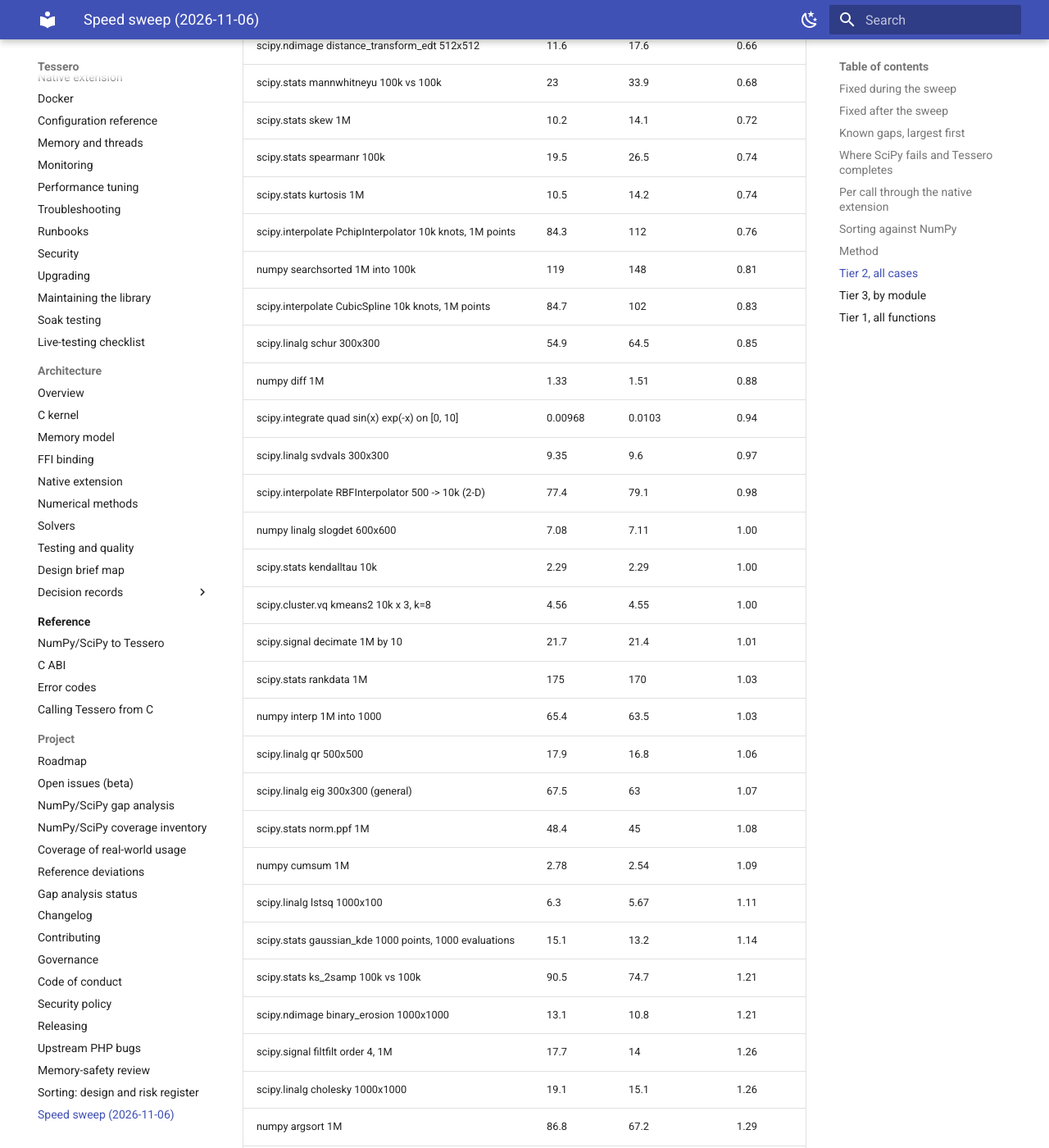
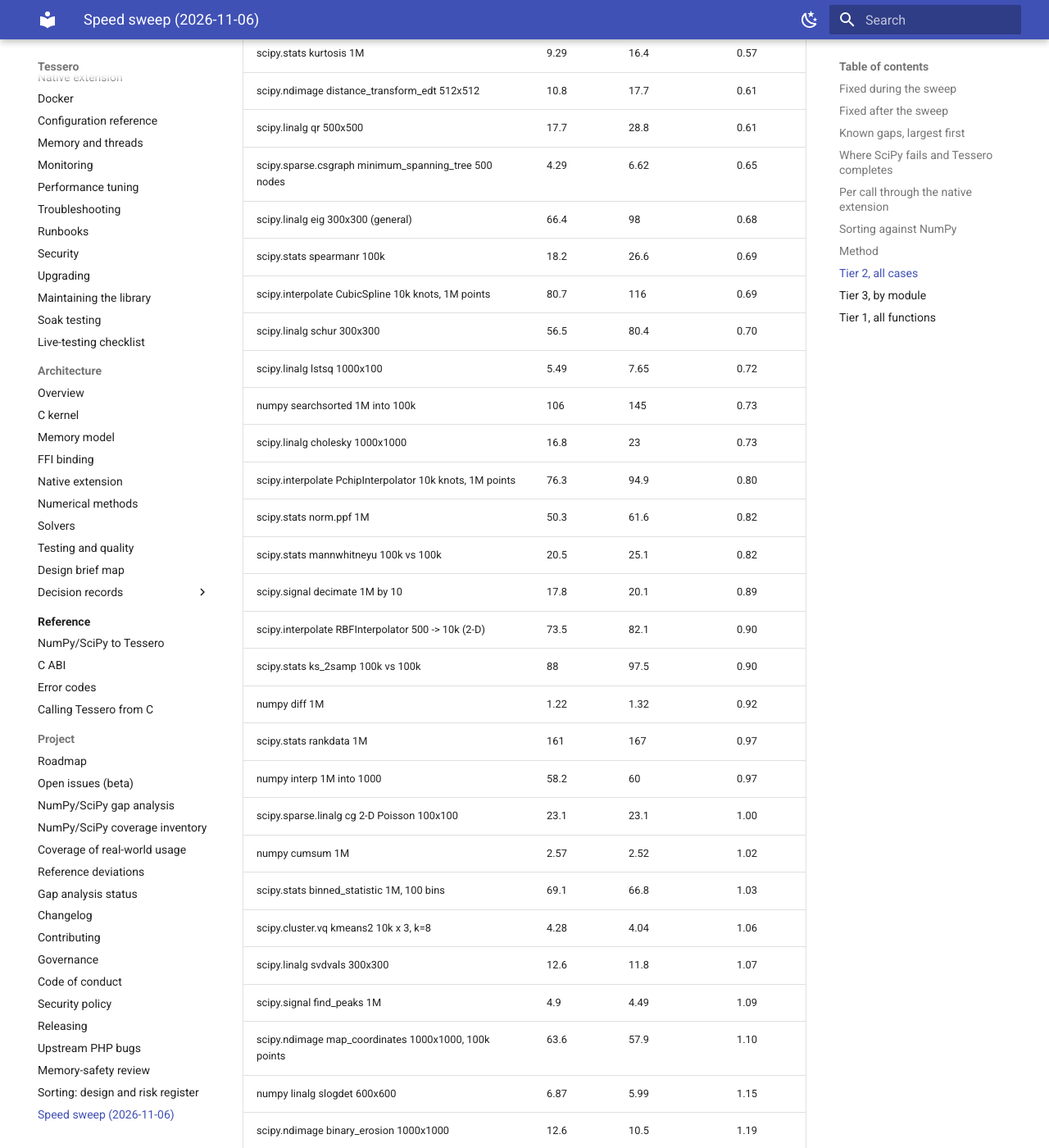
Before and after one commit to DMJ-CV-91913/tessero, an MkDocs documentation site: the page built from docs/project/speed-sweep.md, in a window 1280 px wide and 1400 px high, scrolled down 7764 px. Shown: the whole window at 82% size. Built offline with MkDocs 1.6.1 and Material for MkDocs 9.7.7, drawn with Linux system fonts in a browser that asks for light colours; some of the changed text lies outside the part shown.

Commit message:
docs(speed): tier 2 re-timed on 018dfe79 -- all 84 cases run, faster on 35 (geomean 1.25)
After sort() became the AVX2 sort, the KDTree builds once and the sparse solvers take CSR input, the
tier-2 table is re-timed on 018dfe79: all 84 calls now run on both sides (the three sparse cases had
failed: the solvers took dense matrices only). Geomean 1.25 (was 1.34), Tessero faster on 35 (was 28
of 81): clearly faster on 30, within 10% on 11, clearly slower on 43. spsolve on a 100k tridiagonal
matrix 17 ms vs SciPy 58 ms; cg on the grid Poisson system level with SciPy.

Best of three alternating runs per side (load average 5-10 on 8 cores). Known gaps updated from the
new table; the sparse-input gap row is replaced by eigsh on CSR (2.2 s vs 0.42 s: full
reorthogonalization and the deflation searches for repeated eigenvalues). One method paragraph now
describes the current table. benchmarks.md summary row too. Headings and table headers unchanged.

Co-Authored-By: Claude Opus 5.5 <noreply@anthropic.com>

```diff
--- a/docs/project/speed-sweep.md
+++ b/docs/project/speed-sweep.md
@@ -7,14 +7,14 @@ AVX2; PHP 8.5, FFI backend). A ratio is Tessero time / reference time: below 1,
 | tier | what is timed | timed on both sides | geomean ratio | Tessero faster |
 |---|---|---|---|---|
 | 1 | all `scipy.special` element-wise functions, 100,000 values each (the parity fixture inputs, tiled) | 212 functions | **1.05** | 31 |
-| 2 | 84 heavier calls at realistic sizes (linalg, FFT, signal, ndimage, interpolate, integrate, optimize, stats, sparse, csgraph, spatial, cluster), re-timed after the fixes below | 81 cases | **1.34** | 28 |
+| 2 | 84 heavier calls at realistic sizes (linalg, FFT, signal, ndimage, interpolate, integrate, optimize, stats, sparse, csgraph, spatial, cluster), re-timed after the fixes below | 84 cases | **1.25** | 35 |
 | 3 | per-call latency of every parity fixture call (small inputs) | 1,015 functions, 15,117 cases | **0.62** | 615 |
 
 Reading it: on small inputs (tier 3) the fixed cost of a call dominates, and Tessero's compiled kernels behind one
 FFI call beat SciPy's Python-level wrappers (stats 0.06, csgraph 0.04, signal 0.28); NumPy's own core functions are
 the exception (np 3.20), as they are C all the way down. On element-wise math at 100,000 values (tier 1) the two are
 on a par. On heavy calls (tier 2) Tessero is ahead on optimizers, ODEs and splines: clearly faster (by more than 10%)
-on 23 cases, within 10% either way on 13, and clearly slower on 45, mostly where an algorithm is not yet the best one
+on 30 cases, within 10% either way on 11, and clearly slower on 43, mostly where an algorithm is not yet the best one
 available (the gaps below).
 
 ## Fixed during the sweep
@@ -50,13 +50,13 @@ factor was zero, so a NaN in a later operand propagates as in NumPy.
 
 | case | Tessero | SciPy | cause | remedy |
 |---|---|---|---|---|
-| `spatial.Delaunay`, 10k points | 67 s | 60 ms | Bowyer-Watson in PHP | a kernel implementation |
-| `spatial.KDTree`, 100k points: build / 100 queries | 88 / 0.57 ms | 34 / 0.20 ms | the constructor converts the PHP point arrays (SciPy receives an ndarray) and builds the tree; a query passes the data and the tree to the kernel in place (until 2026-11-06 every query rebuilt the tree: 37 ms) | -- |
-| `cluster.hierarchy.linkage` ward, 2000 | 1.9 s | 65 ms | O(n^3) | nearest-neighbour chain, O(n^2) |
-| `spatial.ConvexHull`, 10k (2-D) | 36 ms | 1.6 ms | monotone chain in PHP | kernel implementation |
-| `optimize.curve_fit`, 1000 points | 10 ms | 0.6 ms | to be profiled | -- |
-| `linalg.solve_triangular` 1000 | 5.0 ms | 1.0 ms | to be profiled | LAPACK `dtrtrs` |
-| `sparse.linalg` spsolve / cg / eigsh on sparse input | -- | 21-453 ms | the solvers take dense matrices only | sparse (CSR) operands |
+| `spatial.Delaunay`, 10k points | 57 s | 41 ms | Bowyer-Watson in PHP | a kernel implementation |
+| `spatial.KDTree`, 100k points: build / 100 queries | 98 / 0.80 ms | 33 / 0.26 ms | the constructor converts the PHP point arrays (SciPy receives an ndarray) and builds the tree; a query passes the data and the tree to the kernel in place (until 2026-11-06 every query rebuilt the tree: 37 ms) | -- |
+| `cluster.hierarchy.linkage` ward, 2000 | 1.6 s | 58 ms | O(n^3) | nearest-neighbour chain, O(n^2) |
+| `spatial.ConvexHull`, 10k (2-D) | 43 ms | 1.5 ms | monotone chain in PHP | kernel implementation |
+| `optimize.curve_fit`, 1000 points | 10 ms | 0.68 ms | to be profiled | -- |
+| `linalg.solve_triangular` 1000 | 4.2 ms | 1.2 ms | to be profiled | LAPACK `dtrtrs` |
+| `sparse.linalg.eigsh` k=6, 100 x 100 grid Poisson (CSR) | 2.2 s | 0.42 s | thick-restart Lanczos with full reorthogonalization, plus deflation searches that find repeated eigenvalues (this spectrum has many) | implicit restarts, cheaper deflation |
 | `special.ellip_harm_2`, Kelvin-function zeros (tier 3) | 100-600x | -- | slow per-call algorithms | -- |
 
 ## Where SciPy fails and Tessero completes
@@ -137,13 +137,11 @@ advantage held in every run). How the sorts work and their tests: [sorting desig
   each argument column tiled to 100,000 values; median of repeated runs.
 - Tier 2: `bench/tier2_bench.php` and `bench/tier2_bench.py`, the same calls on the same inputs (seeded generators:
   Tessero's PCG64 streams match NumPy's); median of repeated runs, fast calls in an inner loop. Re-timed on commit
-  8ce79ab3, after the fixes above, the same day: the host then carried unrelated load (load average about 10 on 8
-  cores), so each side ran three times, alternating, and each case keeps its best time. Against the first run, the
-  cases no fix touched took a median 10% longer on the Tessero side and 17% longer on the SciPy side, a bias of about
-  6% in Tessero's favour; memory-bound cases such as `map_coordinates` are the most sensitive. Ratios within 10% are
-  read as on par. The two `KDTree` rows were re-timed after `distance.kdtree_build` (the tree built once, in the
-  constructor, as SciPy does; before, the build row timed no tree at all and every query rebuilt it): best of three
-  alternating runs per side.
+  018dfe79, after the fixes above, `sort()` as the AVX2 sort, the `KDTree` built once (in the constructor, as SciPy
+  does; before, the build row timed no tree at all and every query rebuilt it) and the sparse solvers on CSR input
+  (the three sparse cases had failed: the solvers took dense matrices only). Each side ran three times, alternating,
+  and each case keeps its best time, as the host carries unrelated load (load average 5 to 10 on 8 cores during this
+  run). Ratios within 10% are read as on par.
 - Tier 3: `tools/parity/run-tests.php --time` times every fixture call that passed its check (same arguments, 3-200
   repetitions, median), `tools/parity/time_calls.py` times the same cases in NumPy/SciPy, and
   `tools/parity/time_report.py` pairs them case for case. Stateful calls (seeded generators, frozen distributions)
@@ -155,87 +153,90 @@ advantage held in every run). How the sorts work and their tests: [sorting desig
 
 | case | Tessero ms | NumPy/SciPy ms | ratio |
 |---|---|---|---|
-| scipy.optimize least_squares Rosenbrock residuals | 0.155 | 5.96 | 0.03 |
-| scipy.interpolate make_interp_spline k=3, 1M points | 86.2 | 1.7e+03 | 0.05 |
-| scipy.integrate solve_ivp Lotka-Volterra RK45 | 0.805 | 7.51 | 0.11 |
-| scipy.optimize minimize Nelder-Mead rosen n=5 | 0.876 | 6.78 | 0.13 |
-| scipy.sparse.csgraph connected_components 500 nodes | 0.898 | 6.86 | 0.13 |
-| scipy.signal detrend 1M | 10.9 | 49.1 | 0.22 |
-| scipy.optimize minimize L-BFGS-B rosen n=50 | 27.1 | 118 | 0.23 |
-| scipy.signal welch 1M, nperseg 1024 | 38.2 | 117 | 0.33 |
-| numpy trapezoid 1M | 1.58 | 3.5 | 0.45 |
-| numpy polyfit deg 5, 100k | 8.74 | 19.3 | 0.45 |
-| scipy.optimize root (2 equations) | 0.0197 | 0.0401 | 0.49 |
-| scipy.sparse.csgraph minimum_spanning_tree 500 nodes | 5.09 | 9.95 | 0.51 |
-| numpy histogram 1M, 100 bins | 9.59 | 15.3 | 0.63 |
-| scipy.ndimage distance_transform_edt 512x512 | 11.6 | 17.6 | 0.66 |
-| scipy.stats mannwhitneyu 100k vs 100k | 23 | 33.9 | 0.68 |
-| scipy.stats skew 1M | 10.2 | 14.1 | 0.72 |
-| scipy.stats spearmanr 100k | 19.5 | 26.5 | 0.74 |
-| scipy.stats kurtosis 1M | 10.5 | 14.2 | 0.74 |
-| scipy.interpolate PchipInterpolator 10k knots, 1M points | 84.3 | 112 | 0.76 |
-| numpy searchsorted 1M into 100k | 119 | 148 | 0.81 |
-| scipy.interpolate CubicSpline 10k knots, 1M points | 84.7 | 102 | 0.83 |
-| scipy.linalg schur 300x300 | 54.9 | 64.5 | 0.85 |
-| numpy diff 1M | 1.33 | 1.51 | 0.88 |
-| scipy.integrate quad sin(x) exp(-x) on [0, 10] | 0.00968 | 0.0103 | 0.94 |
-| scipy.linalg svdvals 300x300 | 9.35 | 9.6 | 0.97 |
-| scipy.interpolate RBFInterpolator 500 -> 10k (2-D) | 77.4 | 79.1 | 0.98 |
-| numpy linalg slogdet 600x600 | 7.08 | 7.11 | 1.00 |
-| scipy.stats kendalltau 10k | 2.29 | 2.29 | 1.00 |
-| scipy.cluster.vq kmeans2 10k x 3, k=8 | 4.56 | 4.55 | 1.00 |
-| scipy.signal decimate 1M by 10 | 21.7 | 21.4 | 1.01 |
-| scipy.stats rankdata 1M | 175 | 170 | 1.03 |
-| numpy interp 1M into 1000 | 65.4 | 63.5 | 1.03 |
-| scipy.linalg qr 500x500 | 17.9 | 16.8 | 1.06 |
-| scipy.linalg eig 300x300 (general) | 67.5 | 63 | 1.07 |
-| scipy.stats norm.ppf 1M | 48.4 | 45 | 1.08 |
-| numpy cumsum 1M | 2.78 | 2.54 | 1.09 |
-| scipy.linalg lstsq 1000x100 | 6.3 | 5.67 | 1.11 |
-| scipy.stats gaussian_kde 1000 points, 1000 evaluations | 15.1 | 13.2 | 1.14 |
-| scipy.stats ks_2samp 100k vs 100k | 90.5 | 74.7 | 1.21 |
-| scipy.ndimage binary_erosion 1000x1000 | 13.1 | 10.8 | 1.21 |
-| scipy.signal filtfilt order 4, 1M | 17.7 | 14 | 1.26 |
-| scipy.linalg cholesky 1000x1000 | 19.1 | 15.1 | 1.26 |
-| numpy argsort 1M | 86.8 | 67.2 | 1.29 |
-| scipy.stats binned_statistic 1M, 100 bins | 71.7 | 55.2 | 1.30 |
-| scipy.ndimage maximum_filter 1000x1000, 5 | 29.5 | 22.4 | 1.31 |
-| numpy unique 1M (1000 values) | 16.1 | 12.1 | 1.33 |
-| numpy cov 50 x 100k | 49.9 | 35.8 | 1.39 |
-| scipy.signal resample 100k -> 50k | 2.93 | 2.07 | 1.41 |
-| numpy median 1M | 16 | 11.3 | 1.42 |
-| scipy.signal find_peaks 1M | 6.29 | 4.32 | 1.46 |
-| scipy.ndimage rotate 512x512, 30 deg | 58.3 | 36.6 | 1.59 |
-| numpy fft2 1024x1024 | 58.8 | 36.3 | 1.62 |
-| scipy.ndimage zoom 500x500 x2 | 143 | 87.9 | 1.62 |
-| scipy.sparse.csgraph shortest_path 500 nodes (Dijkstra) | 153 | 85.6 | 1.79 |
-| numpy einsum ij,jk->ik 300x300 | 18.1 | 9.7 | 1.87 |
-| scipy.ndimage map_coordinates 1000x1000, 100k points | 82.3 | 43.2 | 1.91 |
-| scipy.ndimage median_filter 512x512, 3 | 69.1 | 34.9 | 1.98 |
-| numpy clip 1M | 2.76 | 1.37 | 2.01 |
-| scipy.stats linregress 1M | 24 | 11.8 | 2.03 |
-| scipy.signal sosfilt order 8, 1M | 18.3 | 8.95 | 2.04 |
-| numpy percentile 1M | 21.7 | 10.6 | 2.05 |
-| numpy convolve 100k * 101 | 6.62 | 3.17 | 2.09 |
-| scipy.signal savgol_filter 1M (31, 3) | 31 | 14.3 | 2.17 |
-| scipy.signal hilbert 1M | 122 | 52.2 | 2.35 |
-| scipy.signal convolve2d 500x500 * 5x5 | 38.8 | 15.5 | 2.51 |
-| scipy.spatial KDTree build 100k (3-D) | 88.2 | 33.8 | 2.61 |
-| scipy.fft dct 1M | 55.7 | 21 | 2.65 |
-| scipy.spatial KDTree query 100 points, k=5 | 0.568 | 0.204 | 2.78 |
-| scipy.ndimage laplace 1000x1000 | 35.1 | 11.8 | 2.97 |
-| scipy.ndimage label 1000x1000 | 19.9 | 6.7 | 2.98 |
-| scipy.ndimage sobel 1000x1000 | 29.7 | 9.05 | 3.29 |
-| numpy rfft2 1024x1024 | 38.5 | 10.6 | 3.65 |
-| scipy.signal medfilt 100k, k=5 | 10.3 | 2.27 | 4.55 |
-| scipy.linalg pinv 300x300 | 132 | 25.8 | 5.09 |
-| scipy.linalg solve_triangular 1000x1000 | 4.98 | 0.976 | 5.10 |
-| scipy.signal resample_poly 1M, 3/2 | 298 | 38.3 | 7.78 |
-| scipy.signal correlate 10k * 101 | 3.74 | 0.286 | 13.04 |
-| scipy.optimize curve_fit exp decay, 1000 points | 10.1 | 0.62 | 16.27 |
-| scipy.spatial ConvexHull 10k (2-D) | 35.5 | 1.61 | 22.03 |
-| scipy.cluster.hierarchy linkage ward 2000x3 | 1.86e+03 | 65 | 28.66 |
-| scipy.spatial Delaunay 10k (2-D) | 6.72e+04 | 59.8 | 1122.89 |
+| scipy.optimize least_squares Rosenbrock residuals | 0.142 | 6.15 | 0.02 |
+| scipy.interpolate make_interp_spline k=3, 1M points | 81.5 | 1.75e+03 | 0.05 |
+| scipy.sparse.csgraph connected_components 500 nodes | 0.339 | 4.98 | 0.07 |
+| scipy.integrate solve_ivp Lotka-Volterra RK45 | 0.787 | 8.91 | 0.09 |
+| scipy.optimize minimize Nelder-Mead rosen n=5 | 0.834 | 8.49 | 0.10 |
+| scipy.signal detrend 1M | 9.22 | 42.6 | 0.22 |
+| scipy.optimize minimize L-BFGS-B rosen n=50 | 26.3 | 106 | 0.25 |
+| scipy.sparse.linalg spsolve tridiagonal 100k | 17.3 | 58.2 | 0.30 |
+| scipy.signal welch 1M, nperseg 1024 | 38.6 | 103 | 0.37 |
+| numpy trapezoid 1M | 1.5 | 3.47 | 0.43 |
+| scipy.optimize root (2 equations) | 0.0184 | 0.0414 | 0.45 |
+| scipy.stats skew 1M | 9.52 | 18.4 | 0.52 |
+| numpy polyfit deg 5, 100k | 7.93 | 14.7 | 0.54 |
+| numpy histogram 1M, 100 bins | 7.11 | 12.6 | 0.56 |
+| scipy.stats kurtosis 1M | 9.29 | 16.4 | 0.57 |
+| scipy.ndimage distance_transform_edt 512x512 | 10.8 | 17.7 | 0.61 |
+| scipy.linalg qr 500x500 | 17.7 | 28.8 | 0.61 |
+| scipy.sparse.csgraph minimum_spanning_tree 500 nodes | 4.29 | 6.62 | 0.65 |
+| scipy.linalg eig 300x300 (general) | 66.4 | 98 | 0.68 |
+| scipy.stats spearmanr 100k | 18.2 | 26.6 | 0.69 |
+| scipy.interpolate CubicSpline 10k knots, 1M points | 80.7 | 116 | 0.69 |
+| scipy.linalg schur 300x300 | 56.5 | 80.4 | 0.70 |
+| scipy.linalg lstsq 1000x100 | 5.49 | 7.65 | 0.72 |
+| numpy searchsorted 1M into 100k | 106 | 145 | 0.73 |
+| scipy.linalg cholesky 1000x1000 | 16.8 | 23 | 0.73 |
+| scipy.interpolate PchipInterpolator 10k knots, 1M points | 76.3 | 94.9 | 0.80 |
+| scipy.stats norm.ppf 1M | 50.3 | 61.6 | 0.82 |
+| scipy.stats mannwhitneyu 100k vs 100k | 20.5 | 25.1 | 0.82 |
+| scipy.signal decimate 1M by 10 | 17.8 | 20.1 | 0.89 |
+| scipy.interpolate RBFInterpolator 500 -> 10k (2-D) | 73.5 | 82.1 | 0.90 |
+| scipy.stats ks_2samp 100k vs 100k | 88 | 97.5 | 0.90 |
+| numpy diff 1M | 1.22 | 1.32 | 0.92 |
+| scipy.stats rankdata 1M | 161 | 167 | 0.97 |
+| numpy interp 1M into 1000 | 58.2 | 60 | 0.97 |
+| scipy.sparse.linalg cg 2-D Poisson 100x100 | 23.1 | 23.1 | 1.00 |
+| numpy cumsum 1M | 2.57 | 2.52 | 1.02 |
+| scipy.stats binned_statistic 1M, 100 bins | 69.1 | 66.8 | 1.03 |
+| scipy.cluster.vq kmeans2 10k x 3, k=8 | 4.28 | 4.04 | 1.06 |
+| scipy.linalg svdvals 300x300 | 12.6 | 11.8 | 1.07 |
+| scipy.signal find_peaks 1M | 4.9 | 4.49 | 1.09 |
+| scipy.ndimage map_coordinates 1000x1000, 100k points | 63.6 | 57.9 | 1.10 |
+| numpy linalg slogdet 600x600 | 6.87 | 5.99 | 1.15 |
+| scipy.ndimage binary_erosion 1000x1000 | 12.6 | 10.5 | 1.19 |
+| scipy.stats kendalltau 10k | 2.19 | 1.83 | 1.20 |
+| scipy.stats gaussian_kde 1000 points, 1000 evaluations | 13.8 | 11.3 | 1.22 |
+| scipy.ndimage rotate 512x512, 30 deg | 49.5 | 39.7 | 1.25 |
+| scipy.ndimage maximum_filter 1000x1000, 5 | 27 | 20.6 | 1.31 |
+| scipy.stats linregress 1M | 21.2 | 16 | 1.32 |
+| numpy cov 50 x 100k | 41.3 | 30.3 | 1.36 |
+| scipy.ndimage zoom 500x500 x2 | 131 | 88.9 | 1.47 |
+| numpy median 1M | 14 | 9.52 | 1.47 |
+| scipy.signal filtfilt order 4, 1M | 17.6 | 11.6 | 1.52 |
+| scipy.integrate quad sin(x) exp(-x) on [0, 10] | 0.0091 | 0.0058 | 1.57 |
+| numpy argsort 1M | 95 | 59.3 | 1.60 |
+| scipy.signal hilbert 1M | 107 | 59.8 | 1.79 |
+| numpy unique 1M (1000 values) | 15.4 | 8.51 | 1.81 |
+| scipy.ndimage median_filter 512x512, 3 | 61.7 | 33.9 | 1.82 |
+| numpy clip 1M | 2.4 | 1.32 | 1.82 |
+| numpy fft2 1024x1024 | 64.3 | 34.6 | 1.86 |
+| numpy percentile 1M | 19 | 10 | 1.89 |
+| scipy.signal savgol_filter 1M (31, 3) | 26.8 | 13.8 | 1.93 |
+| scipy.sparse.csgraph shortest_path 500 nodes (Dijkstra) | 121 | 62.4 | 1.94 |
+| scipy.signal sosfilt order 8, 1M | 18.3 | 8.87 | 2.07 |
+| numpy einsum ij,jk->ik 300x300 | 15.9 | 7.33 | 2.17 |
+| numpy convolve 100k * 101 | 6.08 | 2.77 | 2.20 |
+| scipy.signal resample 100k -> 50k | 3.47 | 1.56 | 2.23 |
+| scipy.signal convolve2d 500x500 * 5x5 | 34.6 | 15.3 | 2.26 |
+| scipy.fft dct 1M | 56.3 | 22.3 | 2.52 |
+| scipy.ndimage laplace 1000x1000 | 30 | 11.8 | 2.54 |
+| scipy.spatial KDTree build 100k (3-D) | 98 | 33.4 | 2.93 |
+| scipy.ndimage sobel 1000x1000 | 28 | 9.34 | 3.00 |
+| scipy.ndimage label 1000x1000 | 20.4 | 6.79 | 3.00 |
+| scipy.spatial KDTree query 100 points, k=5 | 0.801 | 0.258 | 3.11 |
+| scipy.signal medfilt 100k, k=5 | 8.07 | 2.36 | 3.42 |
+| scipy.linalg solve_triangular 1000x1000 | 4.19 | 1.19 | 3.53 |
+| scipy.linalg pinv 300x300 | 131 | 35.6 | 3.69 |
+| numpy rfft2 1024x1024 | 39.2 | 10 | 3.92 |
+| scipy.sparse.linalg eigsh k=6, 2-D Poisson 100x100 | 2.19e+03 | 417 | 5.25 |
+| scipy.signal resample_poly 1M, 3/2 | 290 | 37.9 | 7.64 |
+| scipy.signal correlate 10k * 101 | 3.34 | 0.286 | 11.69 |
+| scipy.optimize curve_fit exp decay, 1000 points | 10 | 0.675 | 14.81 |
+| scipy.cluster.hierarchy linkage ward 2000x3 | 1.59e+03 | 58.2 | 27.38 |
+| scipy.spatial ConvexHull 10k (2-D) | 42.8 | 1.48 | 28.92 |
+| scipy.spatial Delaunay 10k (2-D) | 5.65e+04 | 41.1 | 1373.30 |
 
 ## Tier 3, by module
 
```
Also changed, not shown: docs/project/benchmarks.md (+1 -1 lines).
